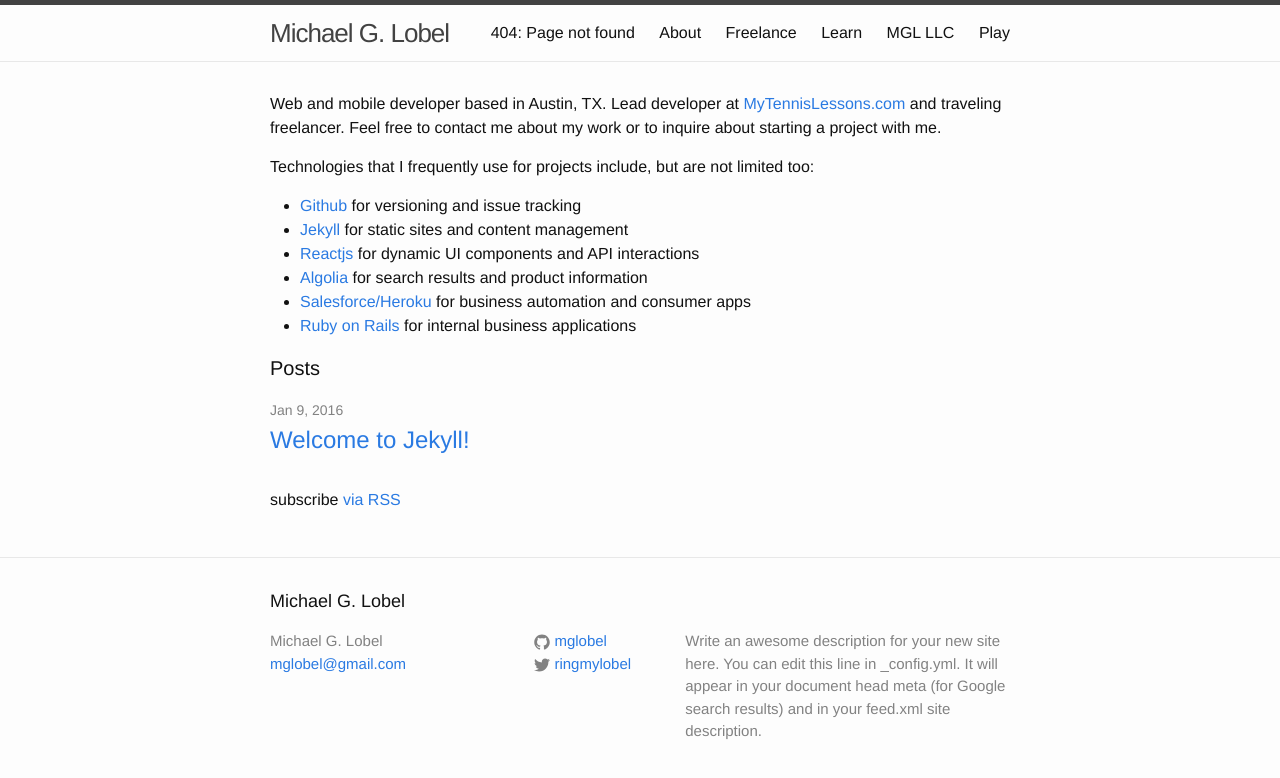
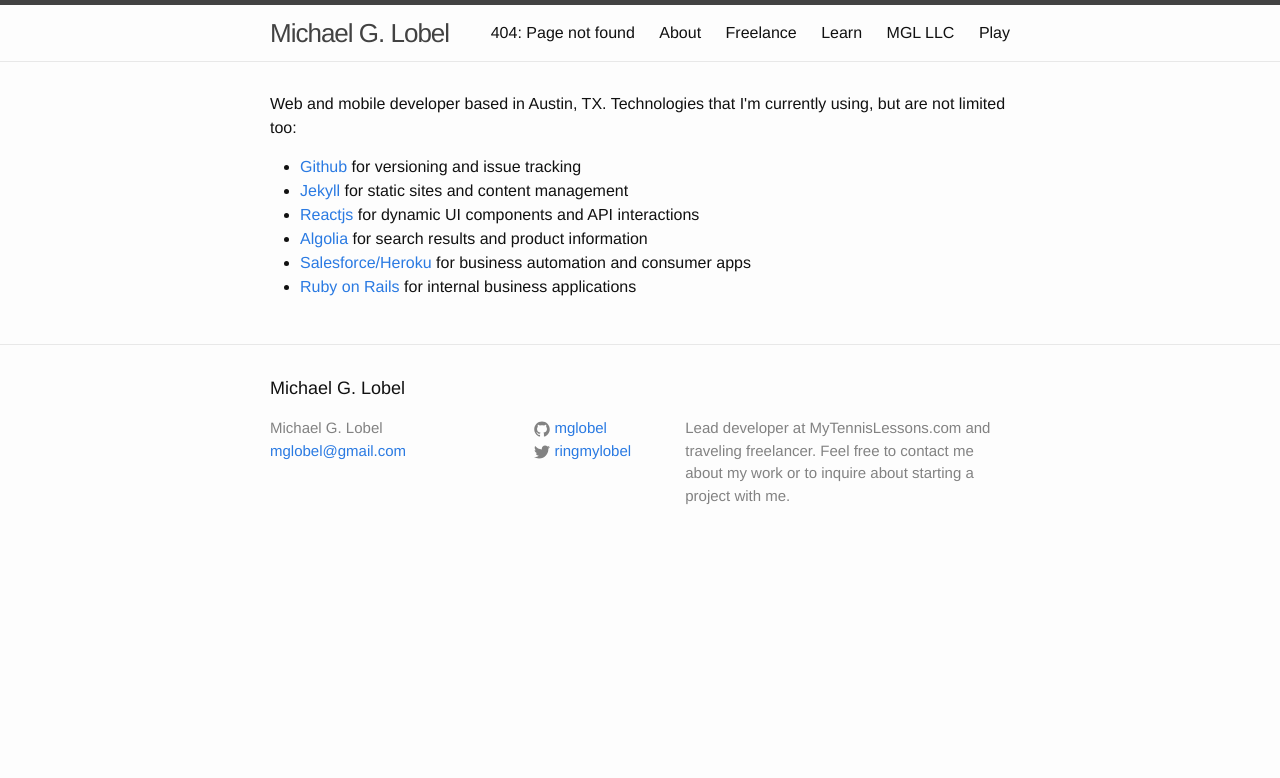
Before and after one commit to mglobel/mglobel, a Jekyll site: the page built from index.html, in a window 1280 px wide. Shown: the top 778 px of the page. Built offline with Jekyll 4.4.1, drawn with Linux system fonts in a browser that asks for light colours.

Commit message:
update _config.yml and inxed.html

```diff
--- a/_config.yml
+++ b/_config.yml
@@ -2,9 +2,8 @@
 title: Michael G. Lobel
 email: mglobel@gmail.com
 description: > # this means to ignore newlines until "baseurl:"
-  Write an awesome description for your new site here. You can edit this
-  line in _config.yml. It will appear in your document head meta (for
-  Google search results) and in your feed.xml site description.
+  Lead developer at MyTennisLessons.com and traveling freelancer. Feel free to
+  contact me about my work or to inquire about starting a project with me.
 baseurl: "" # the subpath of your site, e.g. /blog/
 url: "http://mglobel.com" # the base hostname & protocol for your site
 twitter_username: ringmylobel
--- a/index.html
+++ b/index.html
@@ -4,13 +4,9 @@
 
 <div class="home">
   <p>
-    Web and mobile developer based in Austin, TX. Lead developer at
-    <a href='https://mytennislessons.com' target='blank'>MyTennisLessons.com</a>
-    and traveling freelancer. Feel free to contact me about my work or to inquire
-    about starting a project with me.
+    Web and mobile developer based in Austin, TX.
+    Technologies that I'm currently using, but are not limited too:
   </p>
-  <p>
-    Technologies that I frequently use for projects include, but are not limited too:
   <ul>
     <li><a href="http://github.com" target="_blank">Github</a> for versioning and issue tracking</li>
     <li><a href="http://jekyllrb.com">Jekyll</a> for static sites and content management</li>
@@ -19,20 +15,4 @@
     <li><a href="http://www.salesforce.com/platform/overview/" target="_blank">Salesforce/Heroku</a> for business automation and consumer apps</li>
     <li><a href="http://rubyonrails.com" target="_blank">Ruby on Rails</a> for internal business applications</li>
   </ul>
-  </p>
-  <h1 class="page-heading">Posts</h1>
-  <ul class="post-list">
-    {% for post in site.posts %}
-      <li>
-        <span class="post-meta">{{ post.date | date: "%b %-d, %Y" }}</span>
-
-        <h2>
-          <a class="post-link" href="{{ post.url | prepend: site.baseurl }}">{{ post.title }}</a>
-        </h2>
-      </li>
-    {% endfor %}
-  </ul>
-
-  <p class="rss-subscribe">subscribe <a href="{{ "/feed.xml" | prepend: site.baseurl }}">via RSS</a></p>
-
 </div>
```
Lines whose indentation alone changed are shown as unchanged.
